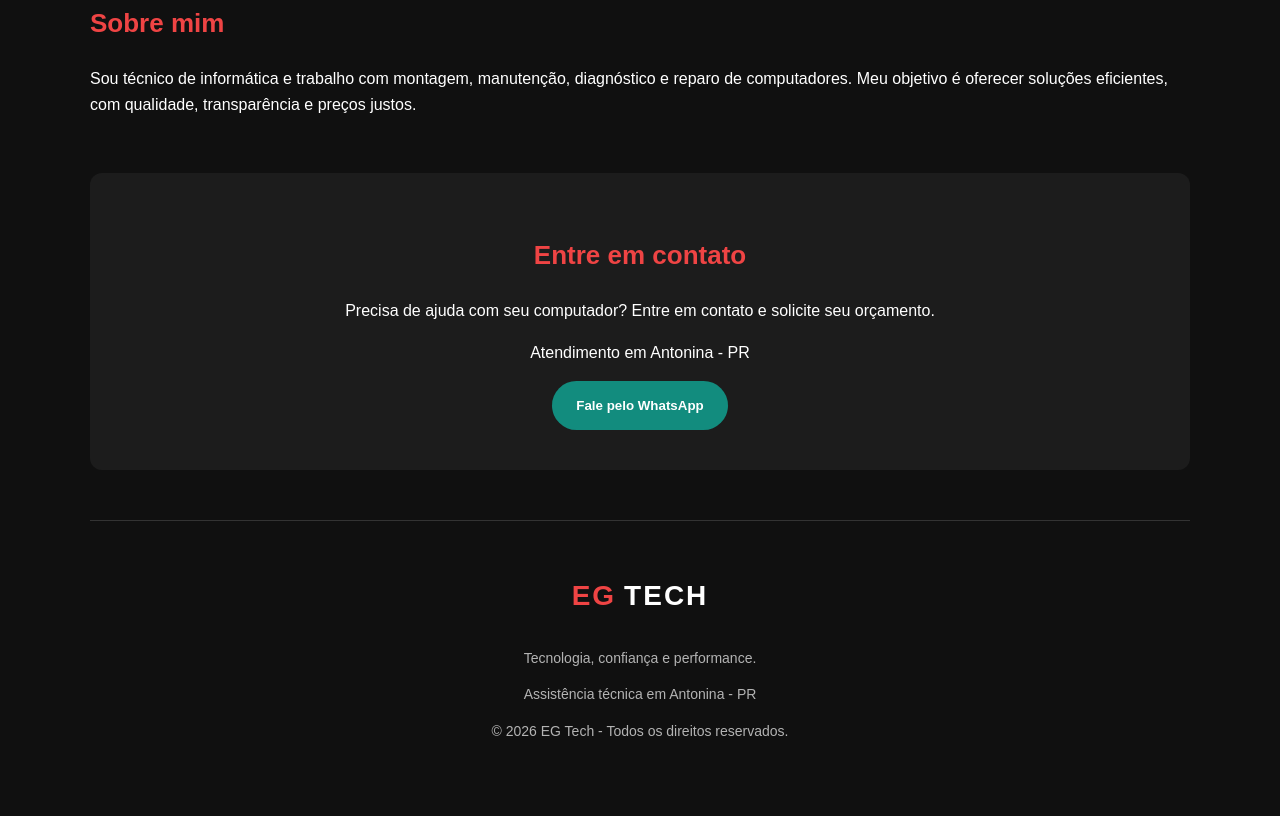
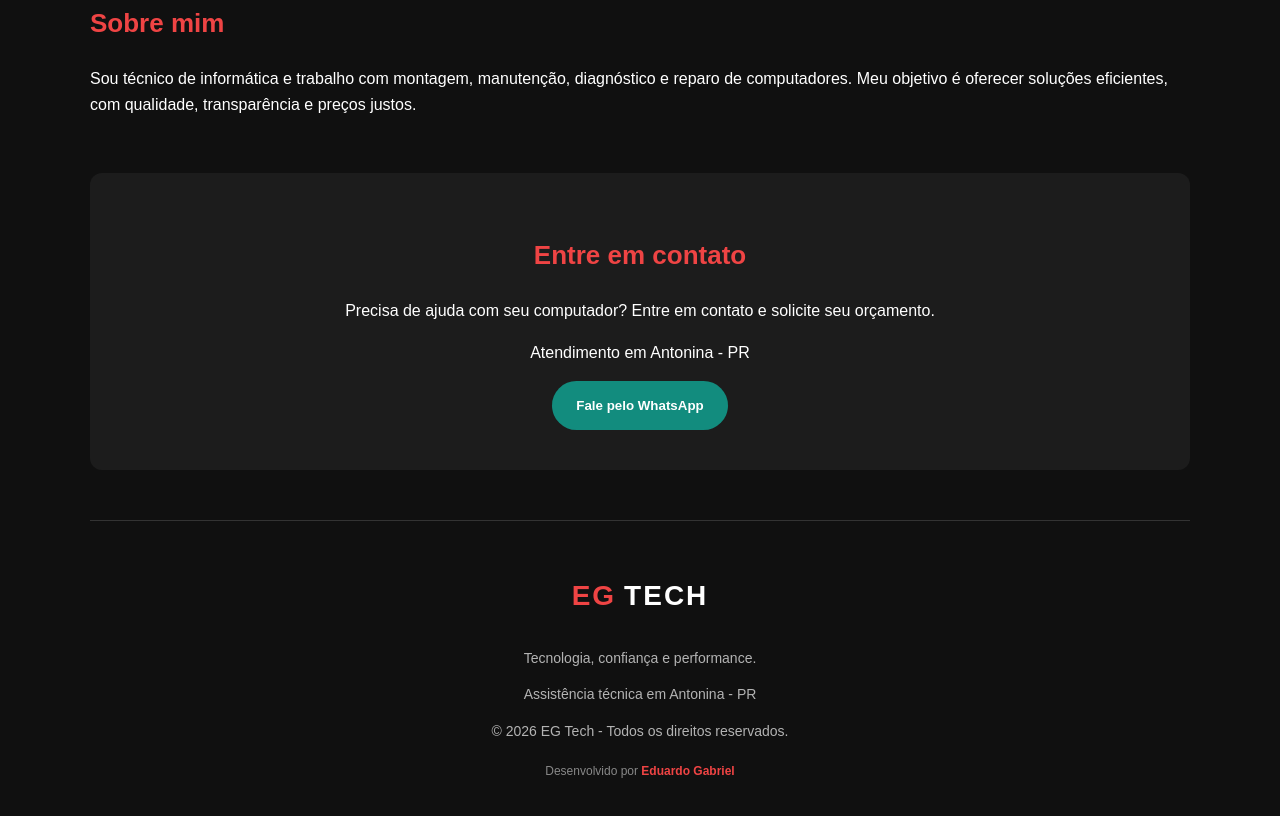
Before and after one commit to Eduardo505206/EG-TECH, a plain HTML site: page index.html in a window 1280 px wide. Shown: the part 2131-2947 px from the top of the page. Drawn offline with Linux system fonts and the light colour scheme.

Commit message:
Adicionando créditos do desenvolvedor

```diff
--- a/index.html
+++ b/index.html
@@ -5,7 +5,8 @@
     <meta charset="UTF-8">
     <meta name="viewport" content="width=device-width, initial-scale=1.0">
     <title>EG Tech | Assistência Técnica de Informática em Antonina - PR</title>
-    <meta name="description" content="A EG Tech oferece serviços de montagem de PC Gamer, manutenção, formatação, diagnóstico e reparo de computadores em Antonina - PR. Solicite seu orçamento.">
+    <meta name="description"
+        content="A EG Tech oferece serviços de montagem de PC Gamer, manutenção, formatação, diagnóstico e reparo de computadores em Antonina - PR. Solicite seu orçamento.">
 
     <meta name="author" content="EG Tech">
 
@@ -16,7 +17,8 @@
     <link rel="icon" type="image/svg+xml" href="img/logo.svg">
     <meta property="og:title" content="EG Tech - Assistência Técnica">
 
-<meta property="og:description" content="Tecnologia, confiança e performance. Manutenção, montagem e reparo de computadores em Antonina - PR.">
+    <meta property="og:description"
+        content="Tecnologia, confiança e performance. Manutenção, montagem e reparo de computadores em Antonina - PR.">
 
     <meta property="og:type" content="website">
 
@@ -49,9 +51,7 @@
 
             <button id="btn-orcamento">Solicitar orçamento</button>
         </div>
-<img src="img/PC GAMER.png"
-     alt="Computador gamer com iluminação RGB vermelha"
-     class="hero-imagem">
+        <img src="img/PC GAMER.png" alt="Computador gamer com iluminação RGB vermelha" class="hero-imagem">
     </section>
 
     <h2 id="servicos">Nossos serviços</h2>
@@ -165,6 +165,9 @@
         <p>Assistência técnica em Antonina - PR</p>
 
         <p>&copy; 2026 EG Tech - Todos os direitos reservados.</p>
+        <p class="creditos">
+            Desenvolvido por <span>Eduardo Gabriel</span>
+        </p>
     </footer>
     <a href="https://wa.me/5541984123244" class="whatsapp-flutuante" target="_blank" rel="noopener noreferrer"
         aria-label="Fale pelo WhatsApp">
--- a/style.css
+++ b/style.css
@@ -321,3 +321,14 @@ header {
     width: 50px;
     height: 50px;
 }
+
+.creditos {
+    font-size: 12px;
+    color: #888888;
+    margin-top: 20px;
+}
+
+.creditos span {
+    color: var(--destaque);
+    font-weight: bold;
+}
```
Lines whose indentation alone changed are shown as unchanged.
